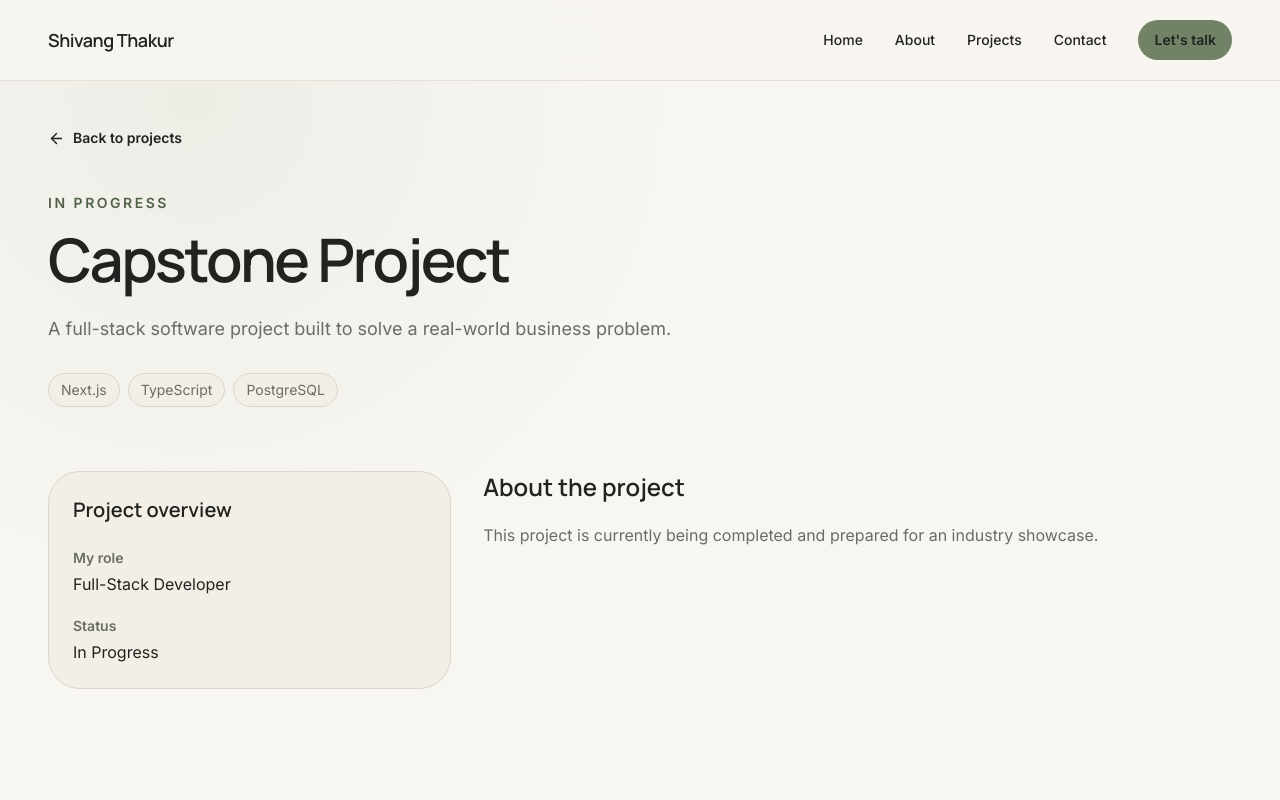
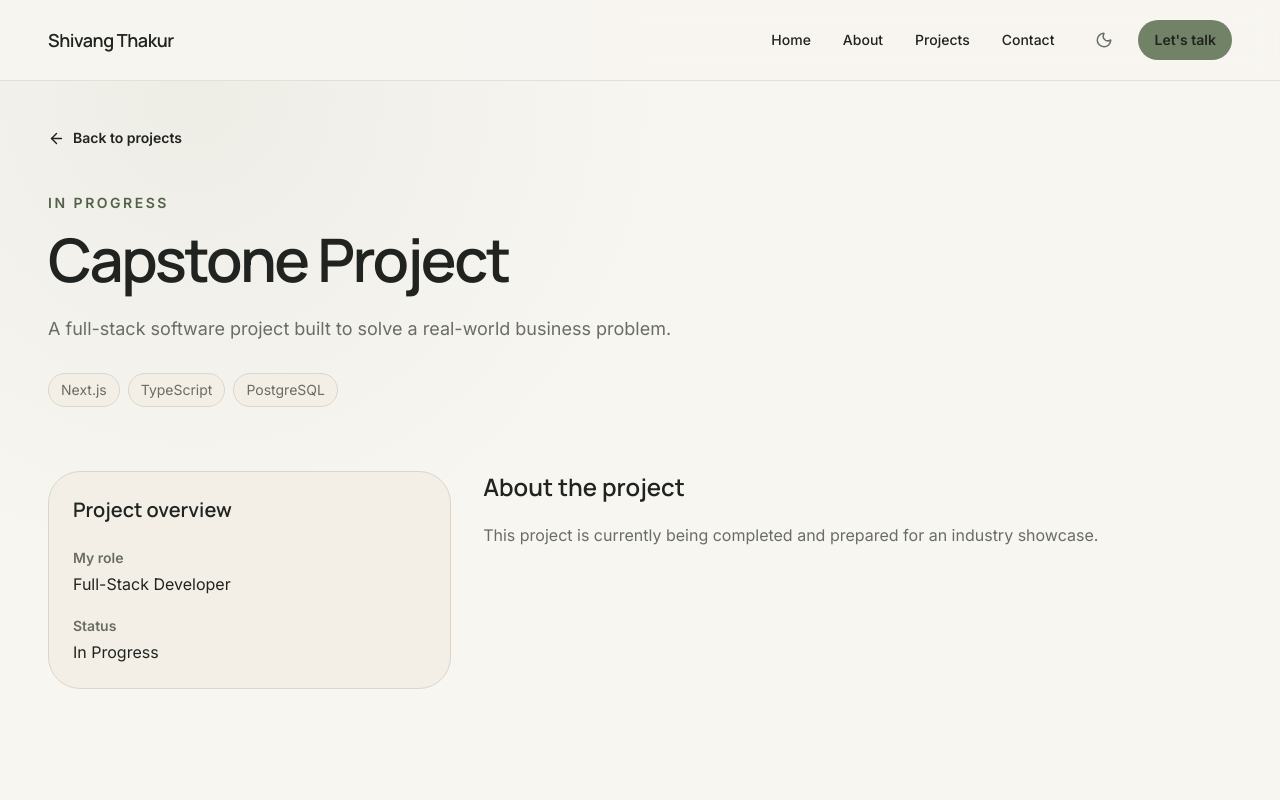
Before and after one commit to shivangthakur17/shivang-portfolio, a Next.js app: page /projects/capstone-project in a window 1280 px wide. Shown: the top 800 px of the page. Built offline with nearby package versions, Linux system fonts and the light colour scheme.

Commit message:
feat: implement dark mode architecture and theme toggle

```diff
--- a/src/app/globals.css
+++ b/src/app/globals.css
@@ -20,6 +20,24 @@
   --radius-large: 2rem;
 
   --shadow-soft: 0 20px 60px rgb(38 42 35 / 8%);
+}
+
+.dark {
+  --background: #1A1D19;
+  --surface: #242823;
+  --surface-soft: #2E332C;
+
+  --foreground: #E2E0D8;
+  --muted: #A0A59E;
+
+  --sage: #86997B;
+  --sage-dark: #718267;
+  --sage-soft: #3A4633;
+
+  --border: #3A4038;
+  --focus: #86997B;
+
+  --shadow-soft: 0 20px 60px rgb(0 0 0 / 20%);
 }
 
 @theme inline {
--- a/src/app/layout.tsx
+++ b/src/app/layout.tsx
@@ -1,6 +1,7 @@
 import type { Metadata } from "next";
 import { Inter, Manrope } from "next/font/google";
 
+import { ThemeProvider, ThemeScript } from "@/components/layout/ThemeProvider";
 import { Footer } from "@/components/layout/Footer";
 import { Header } from "@/components/layout/Header";
 
@@ -31,11 +32,16 @@ export default function RootLayout({
   children: React.ReactNode;
 }>) {
   return (
-    <html lang="en" className={`${inter.variable} ${manrope.variable}`}>
+    <html lang="en" className={`${inter.variable} ${manrope.variable}`} suppressHydrationWarning>
+      <head>
+        <ThemeScript />
+      </head>
       <body className="flex min-h-screen flex-col">
-        <Header />
-        {children}
-        <Footer />
+        <ThemeProvider>
+          <Header />
+          {children}
+          <Footer />
+        </ThemeProvider>
       </body>
     </html>
   );
--- a/src/components/layout/Header.tsx
+++ b/src/components/layout/Header.tsx
@@ -6,6 +6,7 @@ import { useState } from "react";
 
 import { Container } from "@/components/layout/Container";
 import { buttonStyles } from "@/components/ui/Button";
+import { ThemeToggle } from "@/components/ui/ThemeToggle";
 import { navigationItems } from "@/data/navigation";
 
 export function Header() {
@@ -37,17 +38,22 @@ export function Header() {
             </Link>
           ))}
 
+          <div className="flex items-center gap-4">
+            <ThemeToggle />
             <Link
               href="/contact"
               className={buttonStyles("primary", "min-h-10 px-4")}
             >
               Let&apos;s talk
             </Link>
+          </div>
         </nav>
 
+        <div className="flex items-center gap-2 md:hidden">
+          <ThemeToggle />
           <button
             type="button"
-          className="inline-flex size-11 items-center justify-center rounded-full border border-border transition-colors hover:bg-surface md:hidden"
+            className="inline-flex size-11 items-center justify-center rounded-full border border-border transition-colors hover:bg-surface"
             aria-label={isOpen ? "Close navigation" : "Open navigation"}
             aria-expanded={isOpen}
             aria-controls="mobile-navigation"
@@ -55,6 +61,7 @@ export function Header() {
           >
             {isOpen ? <X size={20} /> : <Menu size={20} />}
           </button>
+        </div>
       </Container>
 
       {isOpen && (
--- /dev/null
+++ b/src/components/layout/ThemeProvider.tsx
@@ -0,0 +1,72 @@
+"use client";
+
+import { createContext, useContext, useEffect, useState } from "react";
+
+type Theme = "dark" | "light";
+
+type ThemeProviderProps = {
+  children: React.ReactNode;
+};
+
+type ThemeProviderState = {
+  theme: Theme;
+  setTheme: (theme: Theme) => void;
+};
+
+const ThemeProviderContext = createContext<ThemeProviderState | undefined>(
+  undefined,
+);
+
+export function ThemeProvider({ children }: ThemeProviderProps) {
+  const [theme, setThemeState] = useState<Theme>("light");
+
+  useEffect(() => {
+    const isDark = document.documentElement.classList.contains("dark");
+    setThemeState(isDark ? "dark" : "light");
+  }, []);
+
+  const setTheme = (newTheme: Theme) => {
+    setThemeState(newTheme);
+    try {
+      localStorage.setItem("theme", newTheme);
+    } catch (_) {}
+
+    if (newTheme === "dark") {
+      document.documentElement.classList.add("dark");
+    } else {
+      document.documentElement.classList.remove("dark");
+    }
+  };
+
+  return (
+    <ThemeProviderContext.Provider value={{ theme, setTheme }}>
+      {children}
+    </ThemeProviderContext.Provider>
+  );
+}
+
+export const useTheme = () => {
+  const context = useContext(ThemeProviderContext);
+  if (context === undefined) {
+    throw new Error("useTheme must be used within a ThemeProvider");
+  }
+  return context;
+};
+
+export function ThemeScript() {
+  return (
+    <script
+      dangerouslySetInnerHTML={{
+        __html: `
+          try {
+            if (localStorage.theme === 'dark' || (!('theme' in localStorage) && window.matchMedia('(prefers-color-scheme: dark)').matches)) {
+              document.documentElement.classList.add('dark');
+            } else {
+              document.documentElement.classList.remove('dark');
+            }
+          } catch (_) {}
+        `,
+      }}
+    />
+  );
+}
--- /dev/null
+++ b/src/components/ui/ThemeToggle.tsx
@@ -0,0 +1,29 @@
+"use client";
+
+import { Moon, Sun } from "lucide-react";
+import { useEffect, useState } from "react";
+
+import { useTheme } from "@/components/layout/ThemeProvider";
+
+export function ThemeToggle() {
+  const { theme, setTheme } = useTheme();
+  const [mounted, setMounted] = useState(false);
+
+  useEffect(() => {
+    setMounted(true);
+  }, []);
+
+  if (!mounted) {
+    return <div className="size-9" aria-hidden="true" />;
+  }
+
+  return (
+    <button
+      onClick={() => setTheme(theme === "dark" ? "light" : "dark")}
+      className="inline-flex size-9 items-center justify-center rounded-full transition-colors hover:bg-surface text-muted hover:text-foreground"
+      aria-label={theme === "dark" ? "Switch to light mode" : "Switch to dark mode"}
+    >
+      {theme === "dark" ? <Sun size={18} /> : <Moon size={18} />}
+    </button>
+  );
+}
```
Lines whose indentation alone changed are shown as unchanged.
